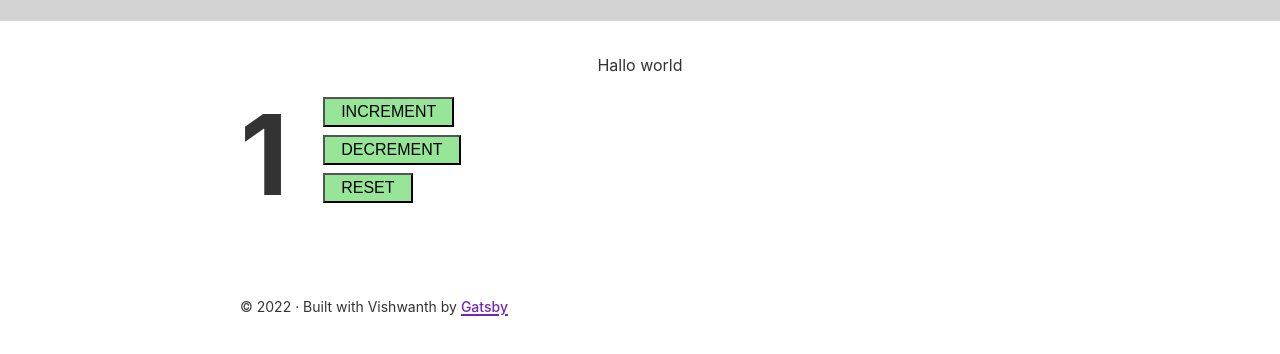
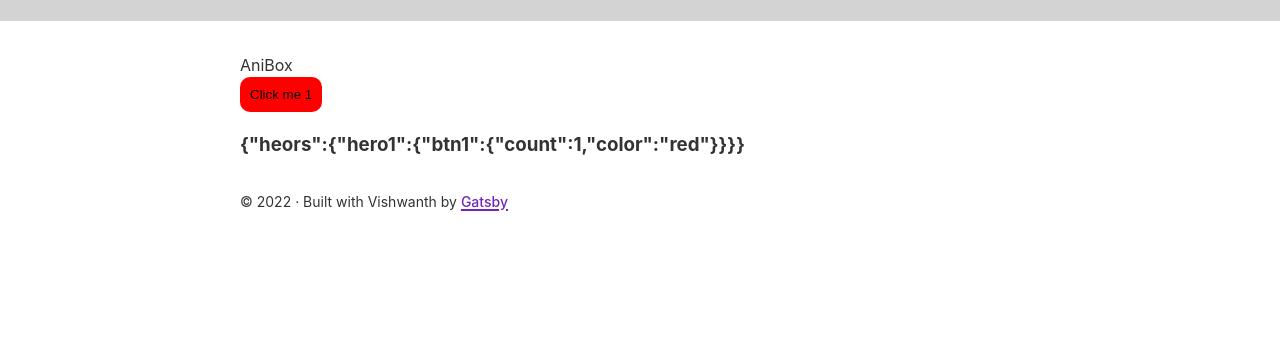
Before and after one commit to viswa84/test-getsby, a Gatsby site in the folder my-default-starter/: page / in a window 1280 px wide. Shown: the part 48-402 px from the top of the page. Built offline with nearby package versions, Linux system fonts and the light colour scheme; Gatsby itself is replaced by a stand-in of ours.

Commit message:
added Animation

```diff
--- a/my-default-starter/package.json
+++ b/my-default-starter/package.json
@@ -15,6 +15,7 @@
     "react": "^18.1.0",
     "react-dom": "^18.1.0",
     "react-redux": "^8.0.4",
+    "react-spring": "^9.5.5",
     "redux": "^4.2.0",
     "redux-thunk": "^2.4.1",
     "styled-components": "^5.3.6"
--- a/my-default-starter/src/Reducers/creduser.js
+++ b/my-default-starter/src/Reducers/creduser.js
@@ -1,10 +1,10 @@
-import * as types from "./cactiontypes";
+import * as types from "./cactiontypes"
 
 const initial = {
-  heors: { hero1: { btn1: { count: 1 } } }
-};
+  heors: { hero1: { btn1: { count: 1, color: "red" } } },
+}
 
-export const reduser = (state = initial, { type, payload }) => {
+export const creduser = (state = initial, { type, payload }) => {
   switch (type) {
     case types.INCREMENT_COUNT: {
       // console.log(" incremant");
@@ -16,11 +16,12 @@ export const reduser = (state = initial, { type, payload }) => {
             ...state.heors.hero1,
             btn1: {
               ...state.heors.hero1.btn1,
-              count: state.heors.hero1.btn1.count + 1
-            }
-          }
-        }
-      };
+              count: state.heors.hero1.btn1.count + 1,
+              color: state.heors.hero1.btn1.color === "blue" ? "red" : "blue",
+            },
+          },
+        },
+      }
     }
     case types.DECREMENT_COUNT: {
       return {
@@ -31,14 +32,15 @@ export const reduser = (state = initial, { type, payload }) => {
             ...state.heors.hero1,
             btn1: {
               ...state.heors.hero1.btn1,
-              count: state.heors.hero1.btn1.count - 1
-            }
-          }
-        }
-      };
+              count: state.heors.hero1.btn1.count - 1,
+              color: state.heors.hero1.btn1.color === "blue" ? "red" : "blue",
+            },
+          },
+        },
+      }
     }
 
     default:
-      return state;
+      return state
   }
-};
+}
--- a/my-default-starter/src/ReduxStore.js
+++ b/my-default-starter/src/ReduxStore.js
@@ -1,15 +1,17 @@
 
-import { colorReduser } from './Reducers/creduser';
-import { createStore } from 'redux';
+import { colorReduser, creduser } from './Reducers/creduser';
+import { combineReducers, createStore } from 'redux';
 import Reducer from '../src/Reducers/CounterReducer';
 
 
 
+const rootReduser= combineReducers({
+    count:Reducer,
+    color:creduser
+})
 
-const initialState = {
-    counterData: 1
-}
-const store = createStore(Reducer, initialState);
+
+const store = createStore(rootReduser);
 
 export default store;
 // CounterAction.js
--- /dev/null
+++ b/my-default-starter/src/components/AniBox.css
@@ -0,0 +1,31 @@
+.viswa{
+    background-color: aqua;
+    height: 100vh;
+    width: 100%;
+  }
+  .viswa button{
+
+    padding: 10px;
+    border-radius: 10px;
+    border: none;
+  }
+  .container{
+    padding: 40px;
+    /* margin-top: 200px; */
+    /* min-height: 200px;  */
+  }
+
+  .item {
+    width: 100px;
+    height:100px;
+    margin: 0 auto;
+    background-color: rgb(224, 174, 174);
+    border-radius: 8px;
+    box-shadow: rgba(0, 0, 0, 0.35) 0px 5px 15px;
+
+  }
+  #ramsi{
+    display: flex;
+    align-items: center;
+    justify-content: center;
+  }
--- /dev/null
+++ b/my-default-starter/src/components/AniBox.js
@@ -0,0 +1,9 @@
+  import React from 'react'
+
+  const AniBox = () => {
+    return (
+      <div>AniBox</div>
+    )
+  }
+
+  export default AniBox
--- a/my-default-starter/src/components/Counter.js
+++ b/my-default-starter/src/components/Counter.js
@@ -1,54 +1,49 @@
-
-import React  from 'react';
-import styled from "styled-components";
-import reduxStore from '../ReduxStore';
-import { useSelector } from 'react-redux';
-import {increment, decrement, reset} from '../Actions/CounterAction';
+import React, { useState } from "react"
+import styled from "styled-components"
+import reduxStore from "../ReduxStore"
+import { useSelector } from "react-redux"
+import { increment, decrement, reset } from "../Actions/CounterAction"
 
 const Counter = () => {
+  // useState
   const Row = styled.div`
     display: flex;
     padding-top: 1em;
-    `;
+  `
   const Counter = styled.h1`
     justify-content: flex-start;
-      font-size:7em;
-    `;
+    font-size: 7em;
+  `
   const ButtonDiv = styled.div`
     justify-content: flex-end;
     padding-left: 2em;
     font-size: 1em;
-    `;
+  `
   const Btn = styled.button`
     font-size: 1em;
     margin: 0.25em;
     padding: 0.25em 1em;
     background-color: #97e597;
-      float:left;
+    float: left;
     clear: left;
-    `;
+  `
 
-    const counterData = useSelector(state => state.counterData);
+  const counterData = useSelector(state => state.count.counterData)
 
   return (
     <Row>
       <Counter>{counterData}</Counter>
       <ButtonDiv>
-                <Btn onClick={() =>
-                    reduxStore.dispatch(increment(counterData))}>
+        <Btn onClick={() => reduxStore.dispatch(increment(counterData))}>
           INCREMENT
         </Btn>
-                <Btn onClick={() =>
-                    reduxStore.dispatch(decrement(counterData))}>
+        <Btn onClick={() => reduxStore.dispatch(decrement(counterData))}>
           DECREMENT
         </Btn>
-                <Btn onClick={() =>
-                    reduxStore.dispatch(reset())}>
-                    RESET
-                </Btn>
+        <Btn onClick={() => reduxStore.dispatch(reset())}>RESET</Btn>
       </ButtonDiv>
     </Row>
-    );
+  )
 }
 
-export default Counter;
+export default Counter
--- a/my-default-starter/src/components/colorCount.js
+++ b/my-default-starter/src/components/colorCount.js
@@ -1,33 +1,28 @@
-// import React from "react"
-// import { useDispatch, useSelector } from "react-redux"
-// import { INCREMENT_COUNT } from "../Reducers/cactiontypes"
+import React from "react"
+import { useDispatch, useSelector } from "react-redux"
+import { INCREMENT_COUNT } from "../Reducers/cactiontypes"
 
-// // heors: { hero1: { btn1: { count: 1 } } }
-// const ColorCount = () => {
-//   const {
-//     heros: {
-//       heor1: {
-//         btn1: { count},
-//       },
-//     },
-//   } = useSelector(store => store.color)
+const ColorCount = () => {
+  const color = useSelector(store => store.color)
+  const clr = color.heors.hero1.btn1.color
 
-//   const dispatch=useDispatch()
+  const dispatch = useDispatch()
 
+  const handleClick = () => {
+    dispatch({ type: INCREMENT_COUNT })
+  }
 
+  return (
+    <div>
+      <button
+        style={{ backgroundColor: clr, padding: "10px", "borderRadius":"10px",border:"none" }}
+        onClick={handleClick}
+      >
+        Click me {color.heors.hero1.btn1.count}
+      </button>
+      <h3>{JSON.stringify(color)}</h3>
+    </div>
+  )
+}
 
-//   const handleClick=()=>{
-//       dispatch({type:INCREMENT_COUNT});
-//       console.log(count, color);
-//   }
-
-//   return (
-//     <div>
-//       <h3>colorCount:{count}</h3>
-
-//       <button onClick={handleClick}>Increment</button>
-//     </div>
-//   )
-// }
-
-// export default ColorCount
+export default ColorCount
--- a/my-default-starter/src/pages/index.js
+++ b/my-default-starter/src/pages/index.js
@@ -1,7 +1,12 @@
 import * as React from "react"
-// import { useSelector } from "react-redux"
+import AniBox from "../components/AniBox";
+
+import ColorCount from "../components/colorCount";
+
 import Counter from '../components/Counter';
-// import ColorCount from '../components/colorCount';
+
+
+
 
 import Layout from "../components/layout"
 
@@ -12,9 +17,11 @@ const IndexPage = () => {
 
 return <>
 <Layout>
-   <center>Hallo world</center>
-   {/* <ColorCount/> */}
-   <Counter/>
+
+ <AniBox/>
+   <ColorCount/>
+
+   {/* <Counter/> */}
   </Layout></>
 
 }
```
Also changed, not shown: 1 other file. Lines whose indentation alone changed are shown as unchanged.
